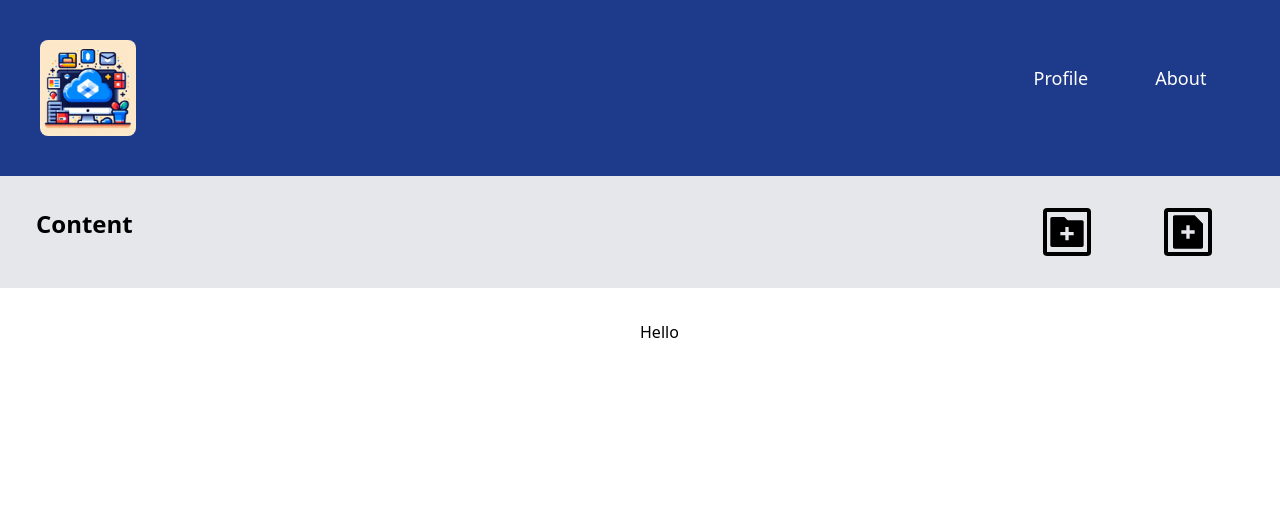
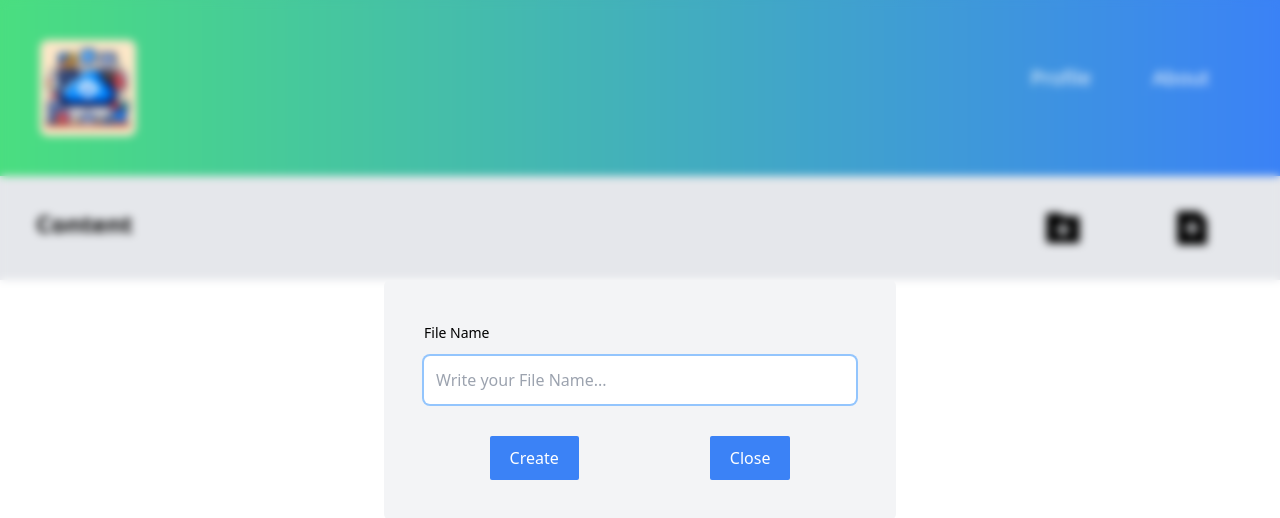
Before and after one commit to Ankit-1204/Drive-project, a React (Vite) app in the folder Frontend/: page / in a window 1280 px wide. Both pictures are taken after a click on the button 1188 px from the left and 232 px from the top of the page. Shown: the top 518 px of the page. Built offline with nearby package versions, Linux system fonts and the light colour scheme; no server answers.

Commit message:
connected firebase, add database for add file

```diff
--- a/Frontend/package.json
+++ b/Frontend/package.json
@@ -11,6 +11,7 @@
   },
   "dependencies": {
     "@craco/craco": "^7.1.0",
+    "firebase": "^10.12.2",
     "react": "^18.2.0",
     "react-dom": "^18.2.0",
     "react-icons": "^5.2.1",
--- a/Frontend/src/components/drive/FileModal.jsx
+++ b/Frontend/src/components/drive/FileModal.jsx
@@ -1,12 +1,38 @@
-import React from "react";
-import { Form } from "react-router-dom";
+import React, { useState } from "react";
+import { database } from "../../firebase.jsx";
+import {  addDoc, collection } from "firebase/firestore";
 
-const FileModal=()=>{
 
+const FileModal=(props)=>{
+    const [fileName,setFileName]=useState("");
+    const handleSubmit=(e)=>{
+        e.preventDefault();
+    }
+    const createFolder= async ()=>{
+        props.click();
+        const doc=await addDoc(database.files,{
+            name:fileName
+        })
+        setFileName("");
+
+    }
+    const handleInputChange = (e) => {
+        setFileName(e.target.value);
+      };
     return(
-        <div className=" flex fixed inset-x-2/4 inset-y-2/4 justify-center items-center ">
-            <div  className="bg-gray-500 bg-opacity-20 w-1/3 h-40">
-                <h1>Hello</h1>
+        <div className=" flex fixed inset-0 justify-center items-center backdrop-blur-sm z-50">
+            <div  className="flex bg-gray-100 w-full max-w-lg mx-4 p-10 md:mx-auto md:w-3/5 md:auto justify-center rounded-md">
+                <div className="flex flex-col w-full space-y-8">
+                    <div className=" space-y-3">
+                        <label className=" text-sm font-medium"> File Name</label>
+                        <input type="text"  value={fileName} onChange={handleInputChange} className=" rounded-md w-full p-3 ring-blue-300 ring-2" placeholder="Write your File Name..."/>
+                    </div>
+                    <div className="flex justify-around">
+                        <button type="submit" onClick={createFolder} className=" rounded-sm text-white bg-blue-500 py-2.5 px-5 text-center">Create</button>
+                        <button onClick={props.click} className=" rounded-sm text-white bg-blue-500 py-2.5 px-5 text-center">Close</button>
+                    </div>
+
+                </div>
             </div>
 
         </div>
--- a/Frontend/src/components/drive/Header.jsx
+++ b/Frontend/src/components/drive/Header.jsx
@@ -3,7 +3,7 @@ import Logo from "./Logo";
 import Nav from "./Nav";
 function Header(){
     return(
-        <header className=" bg-blue-900 sticky z-20 flex flex-wrap justify-between mx-auto top-0 w-full p-10">
+        <header className=" bg-gradient-to-r from-green-400 to-blue-500 sticky z-20 flex flex-wrap justify-between mx-auto top-0 w-full p-10">
             <Logo />
             <Nav />
 
--- a/Frontend/src/components/drive/Main.jsx
+++ b/Frontend/src/components/drive/Main.jsx
@@ -4,8 +4,9 @@ import FileModal from "./FileModal";
 
 const Front=()=>{
     const [fileModal,setFileModal]=useState(false);
+
     const handleFileClick=()=>{
-        setFileModal(true);
+        setFileModal(!fileModal);
     }
     return(
     <div >
@@ -13,12 +14,12 @@ const Front=()=>{
         <div className="flex flex-wrap justify-between">
             <span className="text-2xl font-bold font-sans">Content</span>
             <div className=" w-1/6 flex flex-row justify-between md:pr-8">
-                <button className="border-4 border-black hover:border-green-500 hover:text-green-500 rounded"><Folder /></button>
-                <button onClick={handleFileClick} className="border-4 border-black hover:border-blue-400 hover:text-blue-400 rounded"><File /></button>
+                <button className=" hover:text-green-500 rounded"><Folder /></button>
+                <button onClick={handleFileClick} className=" hover:text-blue-400 rounded"><File /></button>
             </div>
         </div>
     </div>
-        {fileModal && <FileModal/>}
+        {fileModal && <FileModal click={handleFileClick} />}
     </div>
     )
 
--- a/Frontend/src/components/drive/Nav.jsx
+++ b/Frontend/src/components/drive/Nav.jsx
@@ -15,7 +15,7 @@ function Nav(){
     const [open,isOpen]=useState(true);
     return(
         <>
-        <nav className=" w-1/5 flex justify-end text-white text-lg ">
+        <nav className=" w-1/5 flex justify-end text-white text-xl ">
 
             <div className="md:flex w-full hidden justify-around">
                 <Navlink margin="mt-6"/>
@@ -26,7 +26,7 @@ function Nav(){
                 <button onClick={()=>{isOpen(!open)}}> {open ?<IoMdArrowDropdownCircle className="w-10 h-10"/> : <IoCloseSharp className="w-10 h-10"/> } </button>
             </div>
         </nav>
-        {!open && <div className="flex flex-col items-center basis-full md:hidden text-white text-lg my-4"><Navlink margin="mb-2"/></div>}
+        {!open && <div className="flex flex-col items-center basis-full md:hidden text-white text-xl my-4"><Navlink margin="mb-2"/></div>}
         </>
     )
 }
--- /dev/null
+++ b/Frontend/src/firebase.jsx
@@ -0,0 +1,21 @@
+import {initializeApp} from "firebase/app"
+import {getStorage} from "firebase/storage"
+import { getFirestore ,collection}  from "firebase/firestore";
+
+console.log(import.meta.env.VITE_REACT_APP_PROJECT_ID)
+const app= initializeApp({
+    apiKey: import.meta.env.VITE_REACT_APP_API_KEY,
+    authDomain: import.meta.env.VITE_REACT_APP_AUTH_DOMAIN,
+    projectId: import.meta.env.VITE_REACT_APP_PROJECT_ID,
+    storageBucket: import.meta.env.VITE_REACT_APP_STORAGE_BUCKET,
+    messagingSenderId: import.meta.env.VITE_REACT_APP_MESSAGING_SENDER_ID,
+    appId: import.meta.env.VITE_REACT_APP_APP_ID
+})
+const firestore= getFirestore(app);
+
+export const database= {
+    folder: collection(firestore,'folder'),
+    files: collection(firestore,'files')
+}
+
+export default app;
```
Also changed, not shown: 1 other file (tests, documents, lock files or other folders).
